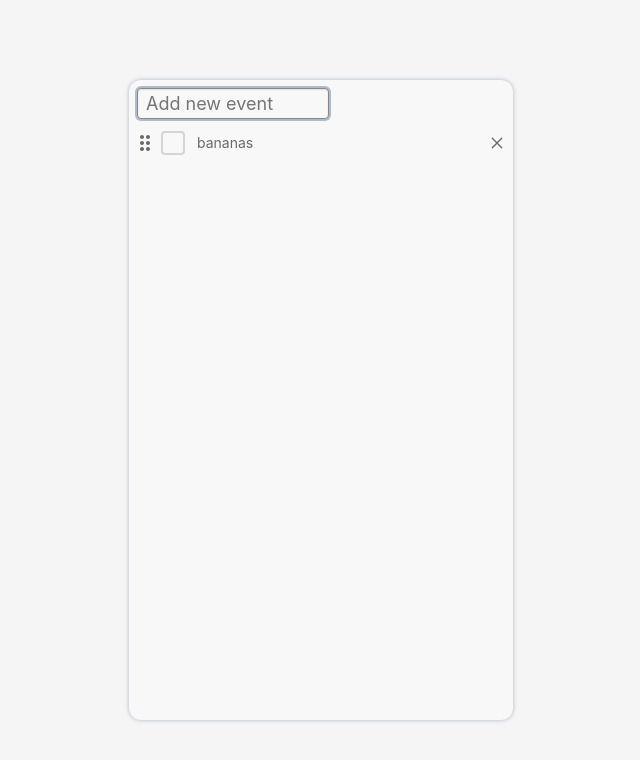
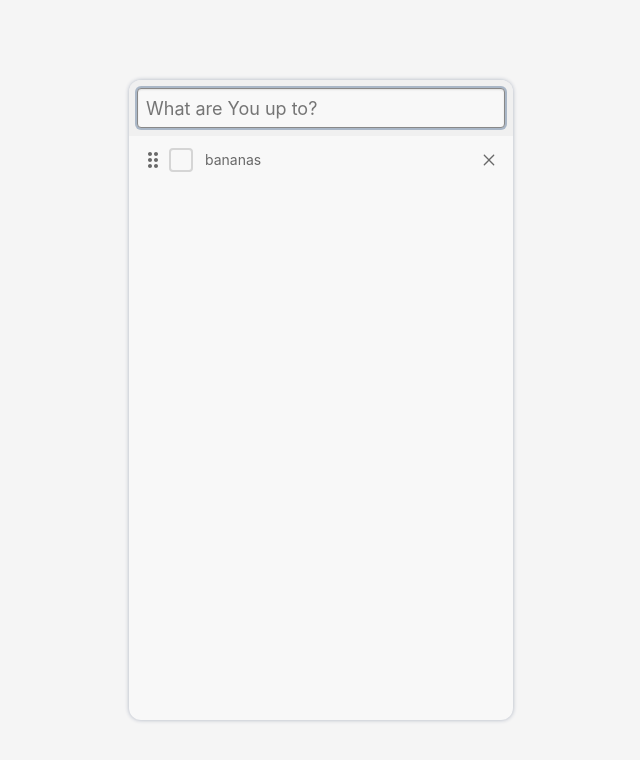
Before and after one commit to MSzostaq/TODO-List, a React (Create React App) app: page /list/1 in a window 1280 px wide. Shown: the top 760 px of the page, without its empty margins (319-959 px from the left). Built offline with nearby package versions, Linux system fonts and the light colour scheme.

Commit message:
TodoList - styles

```diff
--- a/src/components/TodoList.jsx
+++ b/src/components/TodoList.jsx
@@ -7,8 +7,18 @@ import { getTodosById } from "selectors";
 import Todo from "components/Todo";
 
 const Wrapper = styled.div`
-  display: flex;
-  flex-direction: column;
+  padding-top: 56px;
+  position: relative;
+  height: 100%;
+`;
+
+const Header = styled.div`
+  background-color: ${({ theme }) => theme.colors.lightGrey};
+  padding: 8px;
+  position: absolute;
+  top: 0;
+  width: 100%;
+  height: 56px;
 `;
 
 const Input = styled.input`
@@ -17,16 +27,24 @@ const Input = styled.input`
   border-radius: 4px;
   box-shadow: inset 0 1px 2px rgba(0, 0, 0, 0.1);
   font-size: ${({ theme }) => theme.fontSize.l};
-  margin: 8px;
-  padding: 4px 8px;
-  width: 50%;
+  padding: 0 8px;
+  height: 40px;
+  width: 100%;
 
   &:focus {
     box-shadow: inset 0 1px 2px rgba(0, 0, 0, 0.1),
       0 0 0 2px rgba(103, 128, 159, 0.5);
 `;
 
-const Items = styled.div``;
+const ItemsWrapper = styled.div`
+  overflow-y: auto;
+  overflow-x: hidden;
+  height: 100%;
+`;
+
+const Items = styled.div`
+  padding: 8px;
+`;
 
 const TodoList = ({ className, dispatch, todosById, todoList }) => {
   const [inputValue, setInputValue] = useState("");
@@ -56,14 +74,17 @@ const TodoList = ({ className, dispatch, todosById, todoList }) => {
 
   return (
     <Wrapper>
+      <Header>
         <Input
           autoFocus
           type="text"
           value={inputValue}
           onChange={(event) => setInputValue(event.target.value)}
           onKeyDown={onKeyDown}
-        placeholder="Add new event"
+          placeholder="What are You up to?"
         />
+      </Header>
+      <ItemsWrapper>
         <Items>
           {todoList.items.length > 0 &&
             todoList.items.map((id) => (
@@ -75,6 +96,7 @@ const TodoList = ({ className, dispatch, todosById, todoList }) => {
               />
             ))}
         </Items>
+      </ItemsWrapper>
     </Wrapper>
   );
 };
```
Lines whose indentation alone changed are shown as unchanged.
